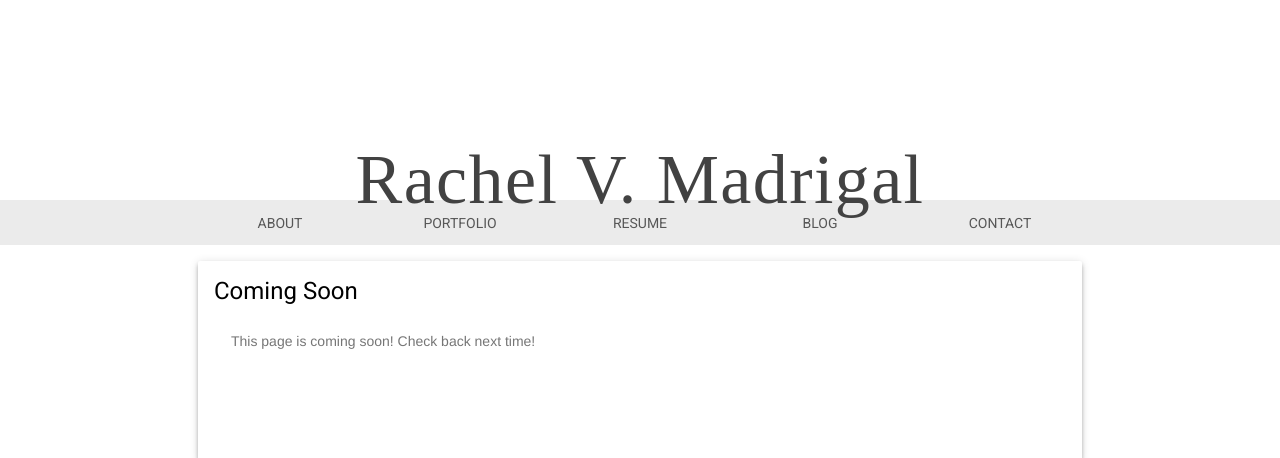
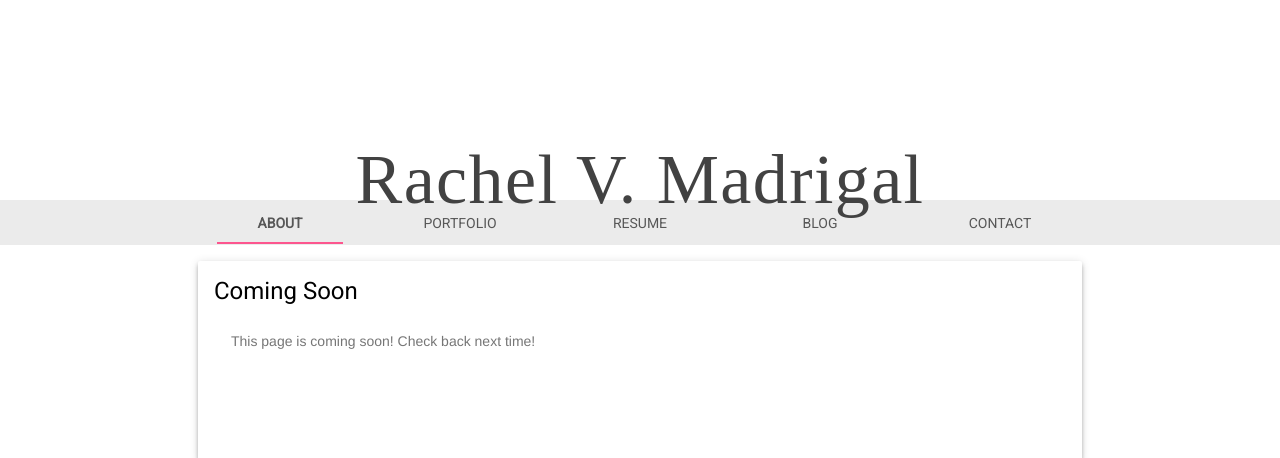
Before and after one commit to rachelmad/rachelmad.github.io, a Jekyll site: the page built from coming-soon.html, in a window 1280 px wide. Shown: the top 458 px of the page. Built offline with Jekyll 4.4.1, drawn with Linux system fonts in a browser that asks for light colours; nearby versions of some CDN libraries; some web fonts are replaced.

Commit message:
Updated coming soon page to match default layout

```diff
--- a/coming-soon.html
+++ b/coming-soon.html
@@ -1,94 +1,10 @@
-<!doctype html>
-<!--
-  Material Design Lite
-  Copyright 2015 Google Inc. All rights reserved.
+---
+layout: large_card
+card_title: "Coming Soon"
+---
 
-  Licensed under the Apache License, Version 2.0 (the "License");
-  you may not use this file except in compliance with the License.
-  You may obtain a copy of the License at
-
-      https://www.apache.org/licenses/LICENSE-2.0
-
-  Unless required by applicable law or agreed to in writing, software
-  distributed under the License is distributed on an "AS IS" BASIS,
-  WITHOUT WARRANTIES OR CONDITIONS OF ANY KIND, either express or implied.
-  See the License for the specific language governing permissions and
-  limitations under the License
--->
-<html lang="en">
-
-<head>
-    <meta charset="utf-8">
-    <meta http-equiv="X-UA-Compatible" content="IE=edge">
-    <meta name="description" content="This site is coming soon.">
-    <meta name="viewport" content="width=device-width, initial-scale=1.0, minimum-scale=1.0">
-    <title>Rachel V. Madrigal</title>
-    <link rel="stylesheet" href="https://code.getmdl.io/1.1.3/material.grey-pink.min.css" />
-    <link rel="stylesheet" href="styles.css" />
-    <link href="https://fonts.googleapis.com/css?family=Roboto|Stalemate" rel="stylesheet">
-</head>
-
-<body>
-<div class="mdl-layout mdl-js-layout mdl-layout--fixed-header">
-    <header class="mdl-layout__header mdl-layout__header--waterfall portfolio-header">
-        <div class="mdl-layout__header-row portfolio-logo-row">
-                <span class="mdl-layout__title">
-                    <div class="portfolio-logo"></div>
-                    <span class="mdl-layout__title">Rachel V. Madrigal</span>
-                </span>
-        </div>
-        <div class="mdl-layout__header-row portfolio-navigation-row mdl-layout--large-screen-only">
-            <nav class="mdl-navigation mdl-typography--body-1-force-preferred-font">
-                <a class="mdl-navigation__link" href="index.html">About</a>
-                <a class="mdl-navigation__link" href="coming-soon.html">Portfolio</a>
-                <a class="mdl-navigation__link" href="coming-soon.html">Resume</a>
-                <a class="mdl-navigation__link" href="coming-soon.html">Blog</a>
-                <a class="mdl-navigation__link" href="coming-soon.html">Contact</a>
-            </nav>
-        </div>
-    </header>
-    <div class="mdl-layout__drawer mdl-layout--small-screen-only">
-        <nav class="mdl-navigation mdl-typography--body-1-force-preferred-font">
-            <a class="mdl-navigation__link is-active" href="index.html">About</a>
-            <a class="mdl-navigation__link" href="coming-soon.html">Portfolio</a>
-            <a class="mdl-navigation__link" href="coming-soon.html">Resume</a>
-            <a class="mdl-navigation__link" href="coming-soon.html">Blog</a>
-            <a class="mdl-navigation__link" href="coming-soon.html">Contact</a>
-        </nav>
-    </div>
-    <main class="mdl-layout__content">
-        <div class="mdl-grid portfolio-max-width">
-            <div class="mdl-cell mdl-cell--12-col mdl-card mdl-shadow--4dp">
-                <div class="mdl-card__title">
-                    <h2 class="mdl-card__title-text">Coming Soon</h2>
-                </div>
-                <div class="mdl-card__media">
-                    <!--<img class="article-image" src=" images/about-header.jpg" border="0" alt="">-->
-                </div>
-                <div class="mdl-cell--12-col portfolio-copy">
-                    <!--<h3 class="mdl-cell mdl-cell&#45;&#45;12-col mdl-typography&#45;&#45;headline">Coming Soon!</h3>-->
-                    <div class="mdl-cell mdl-cell--8-col mdl-card__supporting-text no-padding ">
-                        <p>
-                            This page is coming soon! Check back next time!
-                        </p>
-                    </div>
-                </div>
-            </div>
-        </div>
-    </main>
-    <footer class="mdl-mini-footer">
-        <div class="mdl-mini-footer__left-section">
-            <div class="mdl-logo footer-logo">Rachel V. Madrigal</div>
-        </div>
-        <div class="mdl-mini-footer__right-section">
-            <ul class="mdl-mini-footer__link-list">
-                <li><a href="#">Help</a></li>
-                <li><a href="#">Privacy & Terms</a></li>
-            </ul>
-        </div>
-    </footer>
+<div class="mdl-cell mdl-cell--8-col mdl-card__supporting-text no-padding ">
+    <p>
+        This page is coming soon! Check back next time!
+    </p>
 </div>
-<script src="https://code.getmdl.io/1.1.3/material.min.js"></script>
-</body>
-
-</html>
```
Also changed, not shown: _posts/2016-07-31-test.md (+1 -1 lines).
